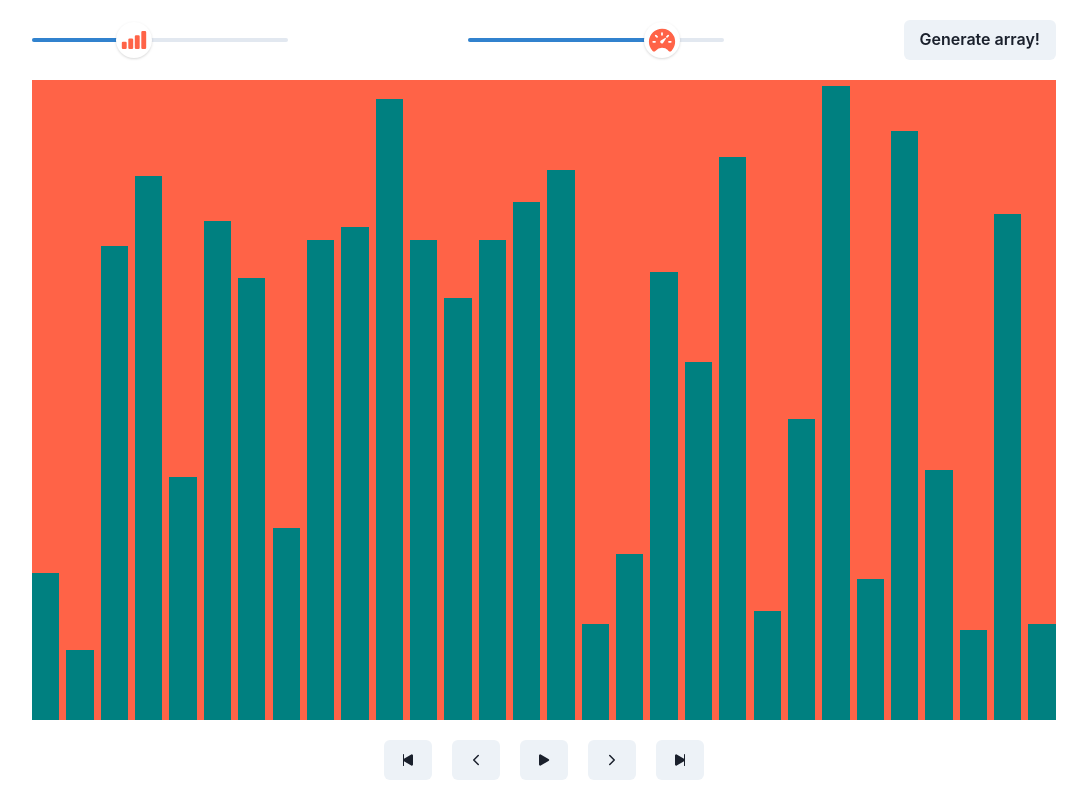
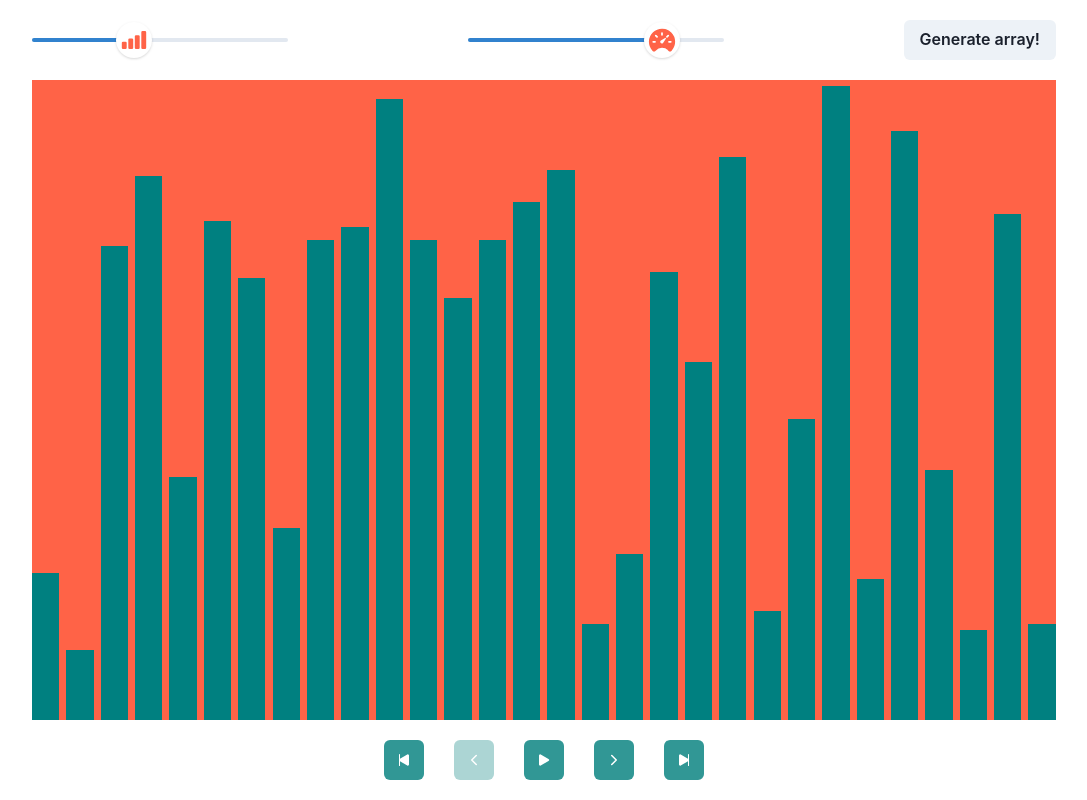
Before and after one commit to glendonintendo/sorting-visualizer, a React (Create React App) app: page / in a window 1280 px wide. Shown: the whole page, without its empty margins (96-1183 px from the left). Built offline with nearby package versions, Linux system fonts and the light colour scheme.

Commit message:
disable single step buttons on isPlaying; change button components in controller to iconButton

```diff
--- a/src/App.js
+++ b/src/App.js
@@ -57,6 +57,7 @@ function App() {
     }
     currentAnimation.current = 0;
     setArrayBars(array);
+    setIsPlaying(false);
   };
 
   const goToEnd = () => {
@@ -119,6 +120,8 @@ function App() {
         goToEnd={goToEnd}
         goToStart={goToStart}
         isPlaying={isPlaying}
+        currentAnimation={currentAnimation.current}
+        animations={animations.current}
       />
     </>
   );
--- a/src/components/Controller.js
+++ b/src/components/Controller.js
@@ -1,4 +1,4 @@
-import { Flex, Button } from "@chakra-ui/react";
+import { Flex, IconButton } from "@chakra-ui/react";
 import {
   IoPlaySkipBack,
   IoChevronBack,
@@ -16,16 +16,20 @@ const Controller = ({
   goToEnd,
   goToStart,
   isPlaying,
+  currentAnimation,
+  animations
 }) => {
   const playPauseButton = isPlaying ? (
-    <Button onClick={pauseAnimations}>
-      <IoPause />
-    </Button>
+    <IconButton
+      onClick={pauseAnimations}
+      icon={<IoPause />}
+      colorScheme="teal"
+    />
   ) : (
-    <Button onClick={playAnimations}>
-      <IoPlay />
-    </Button>
+    <IconButton onClick={playAnimations} icon={<IoPlay />} colorScheme="teal" />
   );
+
+  console.log(currentAnimation);
 
   return (
     <Flex
@@ -35,19 +39,29 @@ const Controller = ({
       w={{ base: "95vw", md: "60vw", lg: "25vw" }}
       mx="auto"
     >
-      <Button onClick={goToStart}>
-        <IoPlaySkipBack />
-      </Button>
-      <Button onClick={stepBackwardAnimation}>
-        <IoChevronBack />
-      </Button>
+      <IconButton
+        onClick={goToStart}
+        icon={<IoPlaySkipBack />}
+        colorScheme="teal"
+      />
+      <IconButton
+        onClick={stepBackwardAnimation}
+        icon={<IoChevronBack />}
+        colorScheme="teal"
+        isDisabled={isPlaying || currentAnimation === 0}
+      />
       {playPauseButton}
-      <Button onClick={stepForwardAnimation}>
-        <IoChevronForward />
-      </Button>
-      <Button onClick={goToEnd}>
-        <IoPlaySkipForward />
-      </Button>
+      <IconButton
+        onClick={stepForwardAnimation}
+        icon={<IoChevronForward />}
+        colorScheme="teal"
+        isDisabled={isPlaying || currentAnimation >= animations.length}
+      />
+      <IconButton
+        onClick={goToEnd}
+        icon={<IoPlaySkipForward />}
+        colorScheme="teal"
+      />
     </Flex>
   );
 };
```
